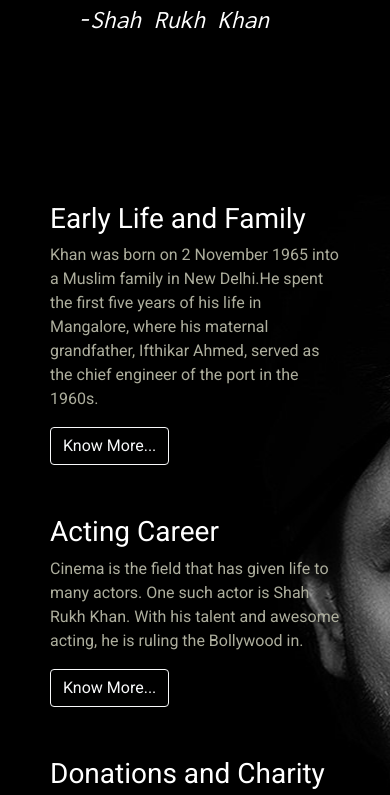
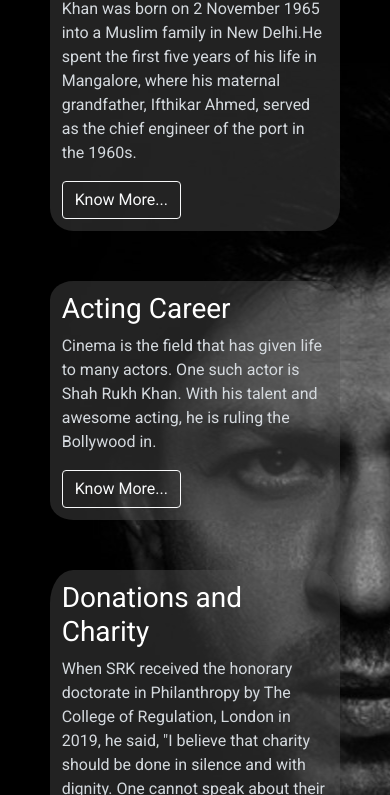
Before and after one commit to apurvashivam08/SRK-Tribute-Page, a plain HTML site: page index.html in a window 390 px wide. Shown: the part 464-1259 px from the top of the page. Drawn offline with nearby package versions, Linux system fonts and the light colour scheme.

Commit message:
Update style.css

```diff
--- a/style.css
+++ b/style.css
@@ -116,10 +116,7 @@ hr{
 }
 
 /*media quries*/
-@media only screen
-and (min-device-width : 375px)
-and (max-device-width : 667px)
-and (orientation : portrait) {
+@media (max-width: 660px){
 	body{
 		background-image: url("carousel1.jpg");
 		background-repeat: no-repeat;
```
